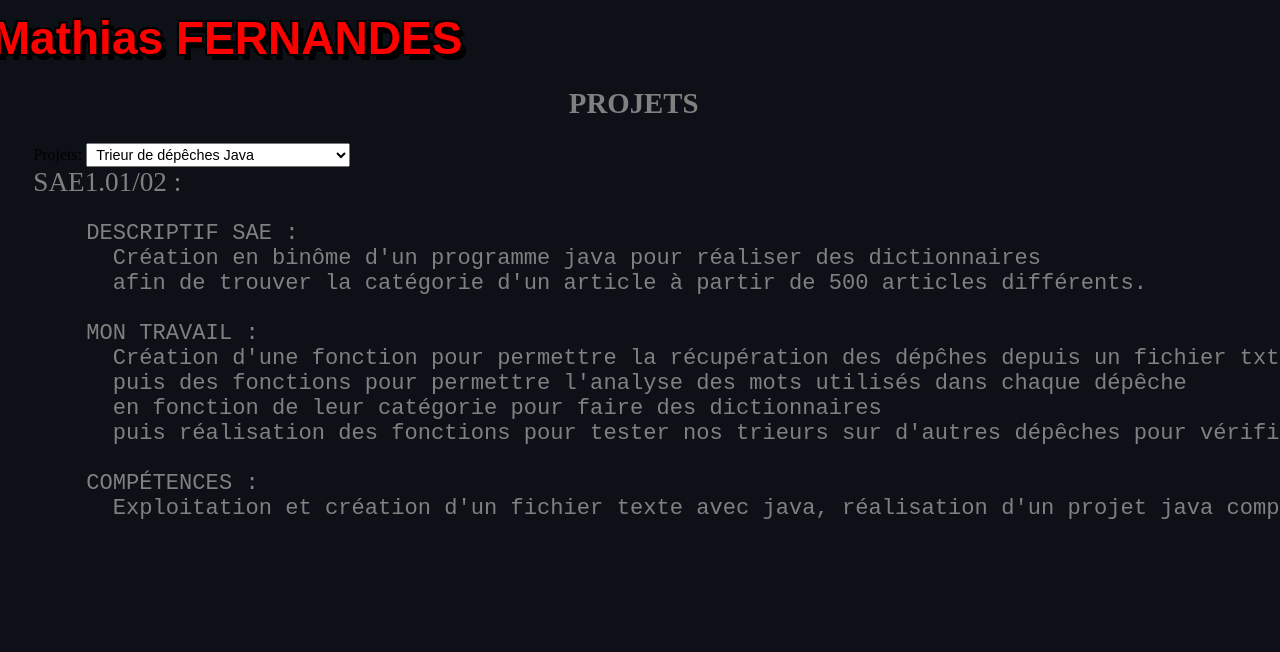
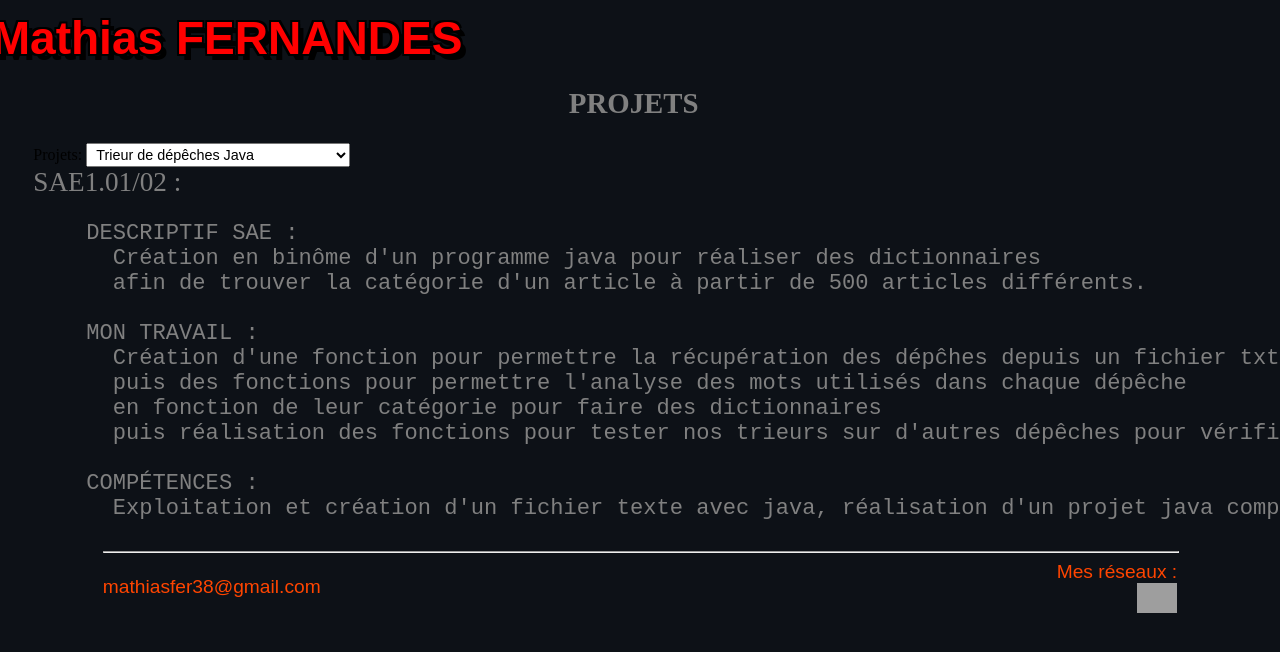
Before and after one commit to Atio3f/Atio3f.github.io, a plain HTML site: page PortFolioProjets.html in a window 1280 px wide. Shown: the top 652 px of the page. Drawn offline with Linux system fonts and the light colour scheme; grey boxes are pictures that could not be loaded.

Commit message:
Update PortFolioProjets.html
ajout footer à Projets

```diff
--- a/PortFolioProjets.html
+++ b/PortFolioProjets.html
@@ -42,7 +42,18 @@
 
     </main>
     <footer>
-
+      <hr>
+      <div id="Footer-Global">
+        <div id="Footer-Mail">
+          <p>mathiasfer38@gmail.com</p>
+        </div>
+        <div id="Footer-Content">
+          <p>Mes réseaux : </p>
+          <a href="https://github.com/Atio3f" target="_blank" rel="noopener noreferrer">
+            <div id="RESEAUX"><img src="https://github.githubassets.com/images/modules/logos_page/GitHub-Mark.png" alt="Lien github">
+            </div></a>
+        </div>
+      </div>
     </footer>
   </body>
 </html>
```
